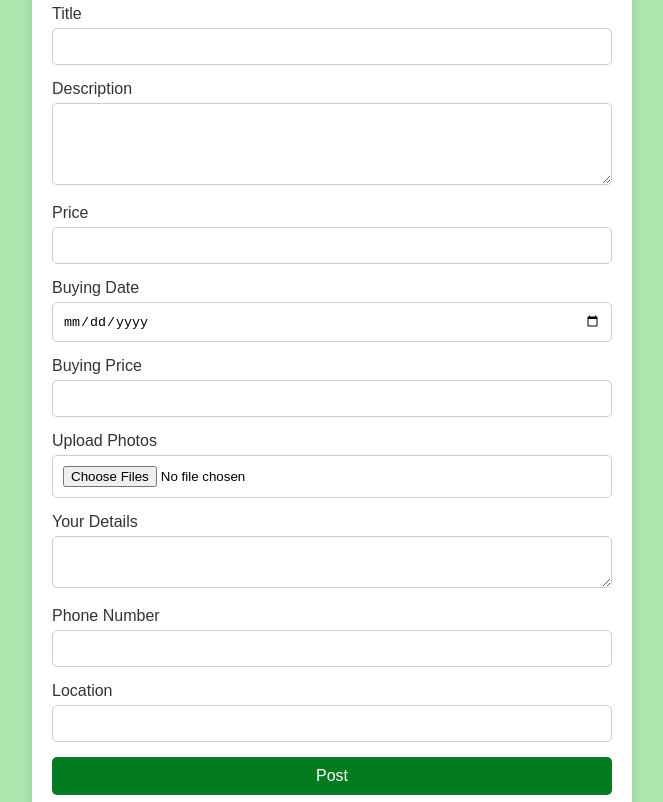
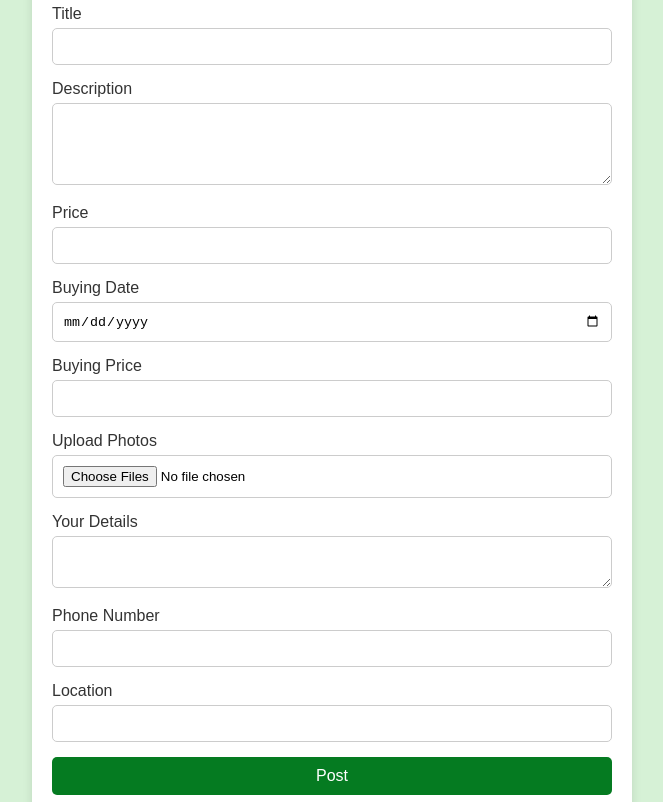
Before and after one commit to Ishikamishra01/task-1-summer-school, a plain HTML site: page index.html in a window 1280 px wide. Shown: the part 143-945 px from the top of the page, without its empty margins (308-971 px from the left). Drawn offline with Linux system fonts and the light colour scheme.

Commit message:
Update styles.css

```diff
--- a/styles.css
+++ b/styles.css
@@ -7,7 +7,7 @@ body {
     background-color: #f4f4f4;
     margin: 0;
     padding: 0;
-    background-color: rgb(174, 228, 174);
+    background-color: rgba(174, 228, 174,0.5);
 }
 
 .container {
```
